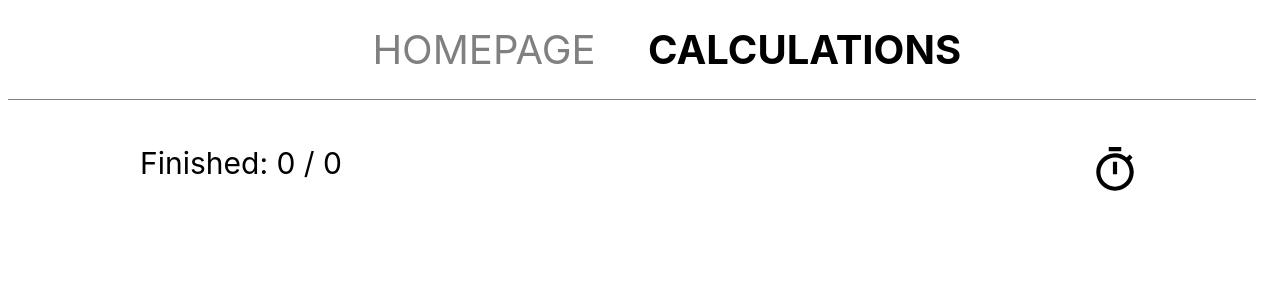
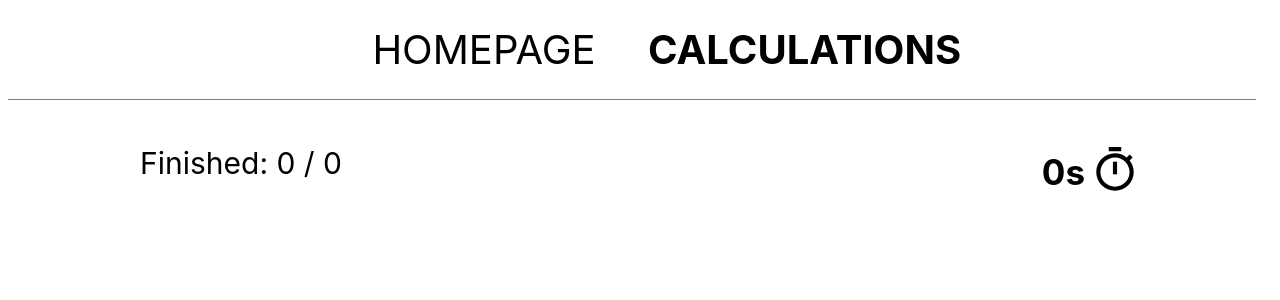
Before and after one commit to TomasKuruc/calculations, a React (Create React App) app: page /calculations in a window 1280 px wide. Shown: the top 300 px of the page. Built offline with nearby package versions, Linux system fonts and the light colour scheme.

Commit message:
add timer logic and small adjustments

```diff
--- a/src/App.css
+++ b/src/App.css
@@ -90,6 +90,13 @@
 .FooterNav .Timer svg {
   font-size: 50px;
 }
+.FooterNav .Timer span {
+  font-size: 35px;
+  font-weight: bold;
+  position: relative;
+  top: -10px;
+  margin-right: 5px;
+}
 
 
 /*utils*/
--- a/src/components/SimpleNav.tsx
+++ b/src/components/SimpleNav.tsx
@@ -2,16 +2,23 @@ import React from 'react';
 import {Grid} from "@mui/material";
 import {NavLink} from "react-router-dom";
 import clsx from "clsx";
+import {useAppSelector} from "redux/store";
+import {selectFinishedEquations, selectNoEquations} from "redux/calculationsSlice";
 
 interface Props {}
 
 const SimpleNav = (props: Props) => {
+    const finishedEq = useAppSelector(selectFinishedEquations);
+    const noc = useAppSelector(selectNoEquations);
+
     return (
         <Grid container spacing={2} direction={'row'} wrap={'wrap'} className={'App__navigation'}>
             <Grid item xs={8} sm={4} md={3}>
                 <NavLink
                     to={'/'}
-                    className={({ isActive }) => (isActive ? 'active' : 'disabled')}>
+                    replace
+                    className={clsx(({ isActive }: any) => (isActive ? 'active' : ''),
+                        finishedEq === noc ? '' : 'disable')}>
                     Homepage
                 </NavLink>
             </Grid>
--- a/src/pages/calculations/components/Timer.tsx
+++ b/src/pages/calculations/components/Timer.tsx
@@ -1,11 +1,42 @@
-import React from 'react';
+import React, {useEffect, useState} from 'react';
 import TimerOutlinedIcon from '@mui/icons-material/TimerOutlined';
+import {useAppSelector} from "redux/store";
+import {selectFinishedEquations, selectNoEquations} from "redux/calculationsSlice";
 
 interface Props {}
 
 const Timer = (props: Props) => {
+    const finishedEq = useAppSelector(selectFinishedEquations);
+    const noc = useAppSelector(selectNoEquations);
+    const [isActive, setIsActive] = useState(true);
+    const [timer, setTimer] = useState(0);
+
+    useEffect(() => {
+        let interval: any = null;
+
+        if (isActive) {
+            interval = setInterval(() => {
+                setTimer((time) => time + 1000);
+            }, 1000);
+        } else {
+            clearInterval(interval);
+        }
+        return () => {
+            clearInterval(interval);
+        };
+    }, [isActive]);
+
+
+    useEffect(() => {
+        if (finishedEq === noc) {
+            setIsActive(false);
+        }
+    }, [finishedEq])
+
+
     return (
         <div className="Timer">
+            <span>{Math.floor(timer / 1000)}s</span>
             <TimerOutlinedIcon className={'TimerIcon'}/>
         </div>
     );
--- a/src/redux/calculationsSlice.ts
+++ b/src/redux/calculationsSlice.ts
@@ -64,6 +64,7 @@ export const calculationsSlice = createSlice({
         },
         resetEquations: (state, action: PayloadAction<void>) => {
             state.equations = [];
+            state.finished_eq = 0;
         }
     },
 })
```
